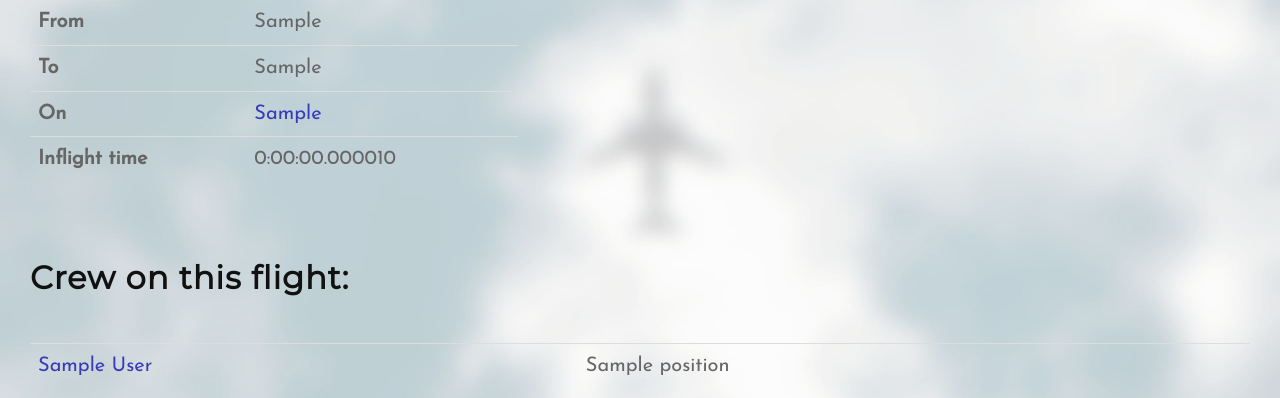
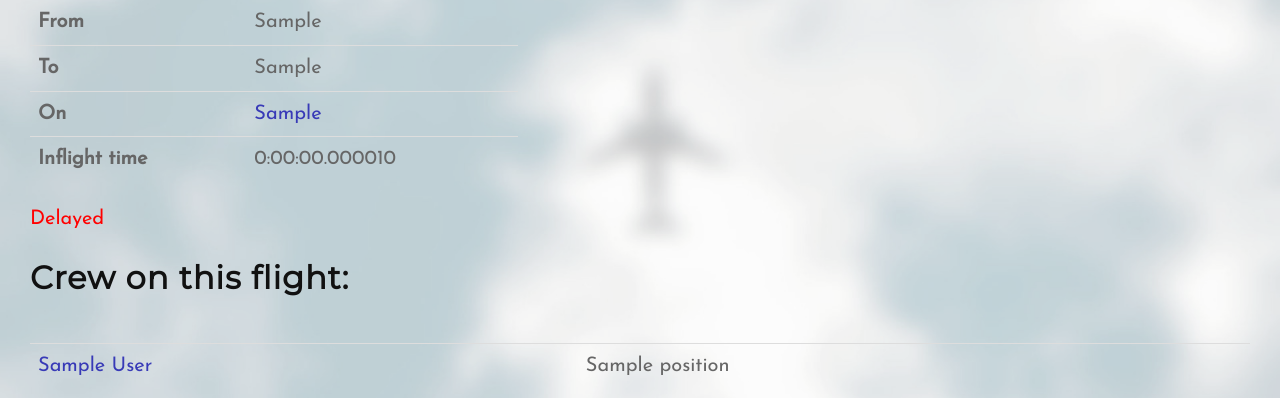
Before and after one commit to viktory-koroliova/flight_manager_mate, a Django app: page /flights/1/ in a window 1280 px wide. Shown: the part 278-676 px from the top of the page. Run offline with Django 4.2, Linux system fonts and the light colour scheme; a user stored in the database is signed in; tables that the repository leaves empty hold one stand-in row (values such as "Sample post"); parts of the project's set-up code (start-up, migrations or seed data) failed here and were passed over; some libraries are stand-ins or nearby versions.

Commit message:
Added delayed status

```diff
--- a/templates/flight/flight_detail.html
+++ b/templates/flight/flight_detail.html
@@ -34,6 +34,10 @@
       <td>{{ flight.route.duration }}</td>
     </tr>
   </table>
+
+  {% if flight.is_delayed %}
+    <span style="color: red">Delayed</span>
+  {% endif %}
   <br>
 
   {% if flight.crew.all %}
```
